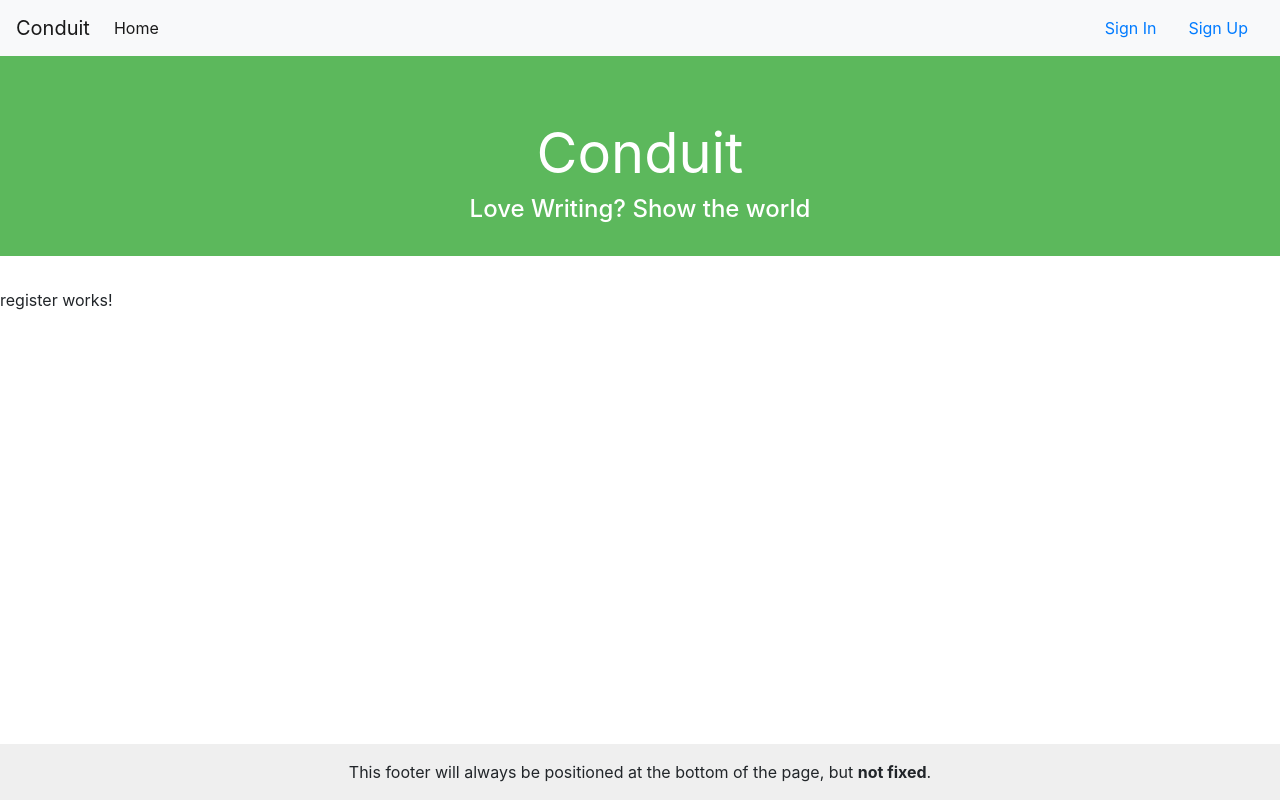
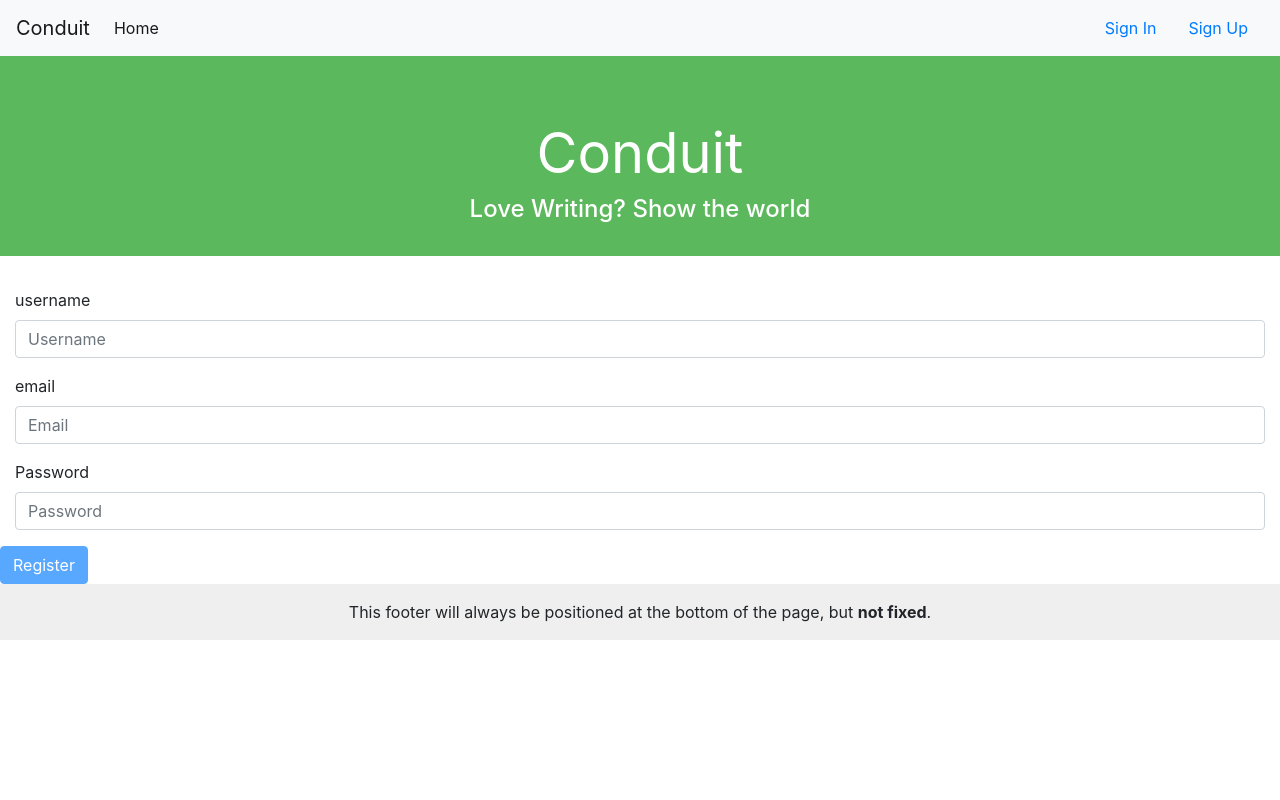
Before and after one commit to AnkitaKhurana/Conduit_Angular, an Angular app: page /register in a window 1280 px wide. Built offline with nearby package versions, Linux system fonts and the light colour scheme.

Commit message:
Registration form validation

```diff
--- a/src/app/app.module.ts
+++ b/src/app/app.module.ts
@@ -16,7 +16,7 @@ import { LoginComponent } from './login/login.component';
 import { RegisterComponent } from './register/register.component';
 import { PageNotFoundComponent } from './page-not-found/page-not-found.component';
 import { FeedComponent } from './feed/feed.component';
-import { ReactiveFormsModule } from '@angular/forms';
+import {ReactiveFormsModule } from '@angular/forms';
 import { HttpModule } from '@angular/http';
 import { HttpClientModule } from '@angular/common/http';
 import { ApiService } from './shared/services/api.service';
--- a/src/app/footer/footer.component.css
+++ b/src/app/footer/footer.component.css
@@ -1,5 +1,5 @@
 .footer {
-    position: absolute;
+    position: relative;
     right: 0;
     bottom: 0;
     left: 0;
--- a/src/app/register/register.component.html
+++ b/src/app/register/register.component.html
@@ -1,3 +1,59 @@
-<p>
-  register works!
-</p>
+<h3>{{responseError}}</h3>
+
+<form class="form-horizontal" [formGroup]="form" (ngSubmit)="register()">
+
+    <div class="form-group">
+        <div class="col-sm-12">
+            <label for="username" class="control-label">username</label>
+            <input id="username" class="form-control mr-sm-2" type="text" placeholder="Username" aria-label="username"
+                formControlName="username">
+
+            <div *ngIf="username.invalid && (username.dirty || username.touched)">
+                <div *ngIf="username">
+                    <div *ngIf="username.errors" class="alert alert-danger">
+                        <div *ngIf="username.errors.required">Username is required.</div>
+                    </div>
+                </div>
+            </div>
+
+
+        </div>
+    </div>
+
+    <div class="form-group">
+        <div class="col-sm-12">
+            <label for="email" class="control-label">email</label>
+            <input id="email" class="form-control mr-sm-2" type="text" placeholder="Email" aria-label="Email"
+                formControlName="email">
+
+            <div *ngIf="email.invalid && (email.dirty || email.touched)">
+                <div *ngIf="email">
+                    <div *ngIf="email.errors" class="alert alert-danger">
+                        <div *ngIf="email.errors.required">Email is required.</div>
+                    </div>
+                </div>
+            </div>
+        </div>
+    </div>
+
+    <div class="form-group">
+        <div class="col-sm-12">
+            <label for="password" class="control-label">Password</label>
+            <input id="password" class="form-control mr-sm-2" type="password" placeholder="Password" aria-label="Password"
+                formControlName="password">
+            <div *ngIf="password">
+                <div *ngIf="password.invalid && (password.dirty || password.touched)">
+                    <div *ngIf="password.errors" class="alert alert-danger">
+                        <div *ngIf="password.errors.required">Password is required.</div>
+                        <div *ngIf="password.errors.minLength!==null">Password must be of min 8 characters</div>
+                    </div>
+                </div>
+            </div>
+        </div>
+    </div>
+
+    <button type="submit" class="btn btn-primary" [disabled]="!form.valid">
+        Register
+    </button>
+
+</form>
--- a/src/app/register/register.component.ts
+++ b/src/app/register/register.component.ts
@@ -1,4 +1,6 @@
 import { Component, OnInit } from '@angular/core';
+import { FormGroup, FormBuilder, Validators } from '@angular/forms';
+import { UserService } from '../shared/services/user.service';
 
 @Component({
   selector: 'app-register',
@@ -7,9 +9,28 @@ import { Component, OnInit } from '@angular/core';
 })
 export class RegisterComponent implements OnInit {
 
-  constructor() { }
+  get username() { return this.form.get('username'); }
+  get email() { return this.form.get('email'); }
+  get password() { return this.form.get('password'); }
 
+  constructor(private userService: UserService, private formBuilder: FormBuilder) { }
+  form: FormGroup;
+  responseError: string;
+  register(): void {
+    this.userService.register(this.form.value).subscribe(user => {
+      console.log(user)
+    },
+      error => {
+        Object.keys(JSON.parse(error._body).errors).forEach((k) => this.responseError = k + ' ' + JSON.parse(error._body).errors[k])
+      }
+    )
+  }
   ngOnInit() {
+    this.responseError = '';
+    this.form = this.formBuilder.group({
+      email: [null, Validators.compose([Validators.required, Validators.minLength(2), Validators.maxLength(20)])],
+      password: [null, Validators.compose([Validators.required, Validators.minLength(8)])],
+      username: [null, Validators.required,]
+    });
   }
-
 }
--- a/src/app/shared/services/api.service.ts
+++ b/src/app/shared/services/api.service.ts
@@ -1,6 +1,6 @@
 import { Injectable } from '@angular/core';
 import { Headers, Http, Response, URLSearchParams } from '@angular/http';
-import { Observable } from 'rxjs';
+import { Observable, throwError } from 'rxjs';
 import { catchError, map } from 'rxjs/operators'
 import { TokenService } from './token.service';
 
@@ -12,6 +12,7 @@ export class ApiService {
   ) { }
   private apiUrl = 'https://conduit.productionready.io/api';
   private setHeaders(): Headers {
+
     const headersConfig = {
       'Content-Type': 'application/json',
       'Accept': 'application/json'
@@ -20,11 +21,12 @@ export class ApiService {
     if (this.tokenService.getToken()) {
       headersConfig['Authorization'] = `Token ${this.tokenService.getToken()}`;
     }
+
     return new Headers(headersConfig);
   }
 
-  private formatErrors(error: any) {
-    return Observable.throw(error);
+  private formatErrors(error: any)  {
+    return throwError(error);
   }
 
   get(path: string, params: URLSearchParams = new URLSearchParams()): Observable<any> {
--- a/src/app/shared/services/user.service.ts
+++ b/src/app/shared/services/user.service.ts
@@ -1,6 +1,6 @@
 import { Injectable } from '@angular/core';
 import { Observable, of, BehaviorSubject } from "rxjs";
-import { map } from 'rxjs/operators'
+import { map, catchError} from 'rxjs/operators'
 import { ApiService } from './api.service';
 import { TokenService } from './token.service';
 import { User } from '../models/user';
@@ -44,10 +44,28 @@ export class UserService {
     return this.apiService.post('/users/login', { user: body }).pipe(
       map(
         data => {
-          console.log('data', data.json())
           this.setAuth(data.json().user);
           return data;
         }
       ));
   }
+
+  register(user: User): Observable<User> {
+    let body = {
+      "email": user.email,
+      "password": user.password,
+      "username": user.username
+    }
+    return this.apiService.post('/users', { user: body }).pipe(
+      map(
+        data => {
+          this.setAuth(data.json().user);
+          return data;
+        },
+        error=>{
+          console.log(error)
+        }
+      ))
+
+  }
 }
```
